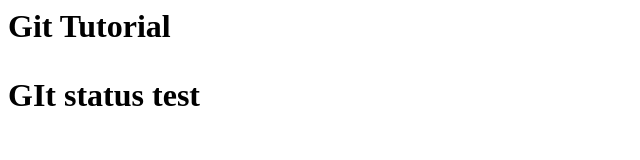
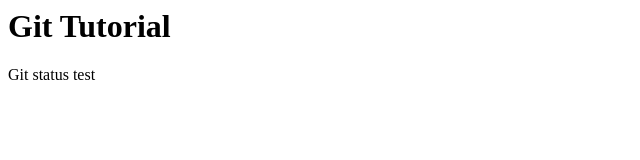
Before and after one commit to hiroki0118/git_tutorial, a plain HTML site: page index.html in a window 1280 px wide. Shown: the whole page, without its empty margins (0-640 px from the left). Drawn offline with Linux system fonts and the light colour scheme.

Commit message:
git status test

```diff
--- a/index.html
+++ b/index.html
@@ -1,2 +1,2 @@
-<h1>Git Tutorial<h1>
-<p>GIt status test</p>
+<h1>Git Tutorial</h1>
+<p>Git status test</p>
```
